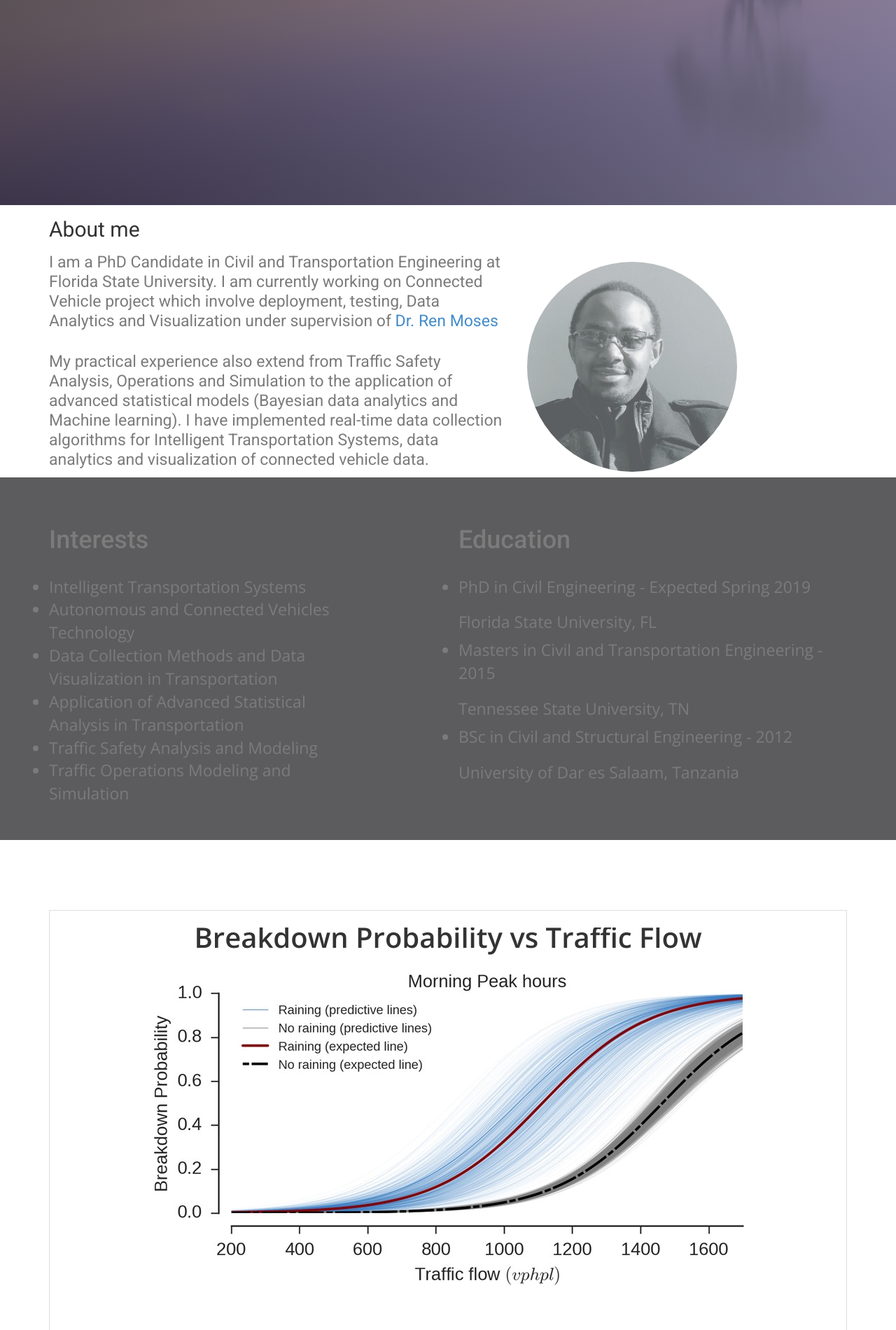
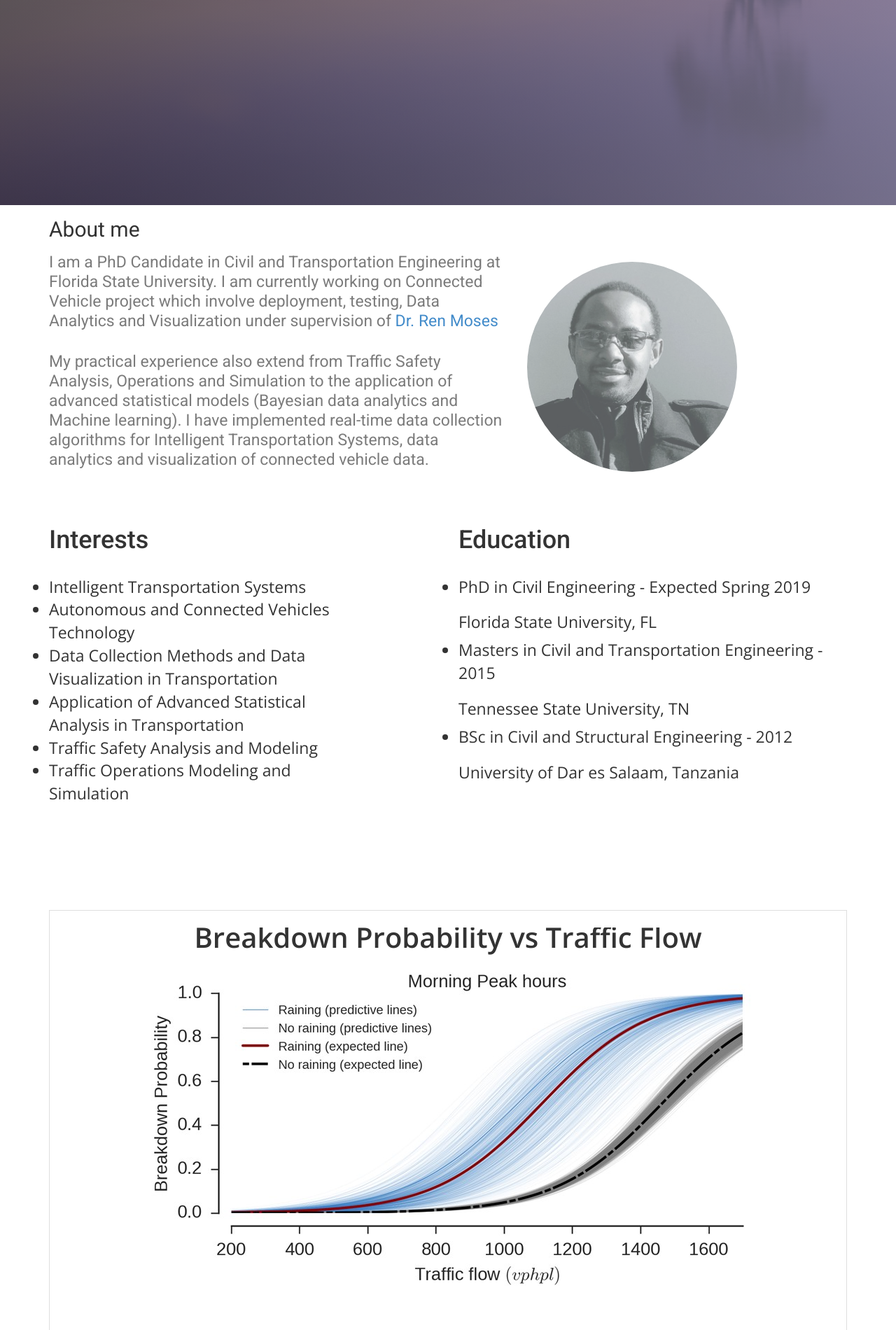
Before and after one commit to ekidando/Emma, a Jekyll site: the page built from index.html, in a window 1280 px wide. Shown: the part 556-2456 px from the top of the page at 70% size. Built offline with Jekyll 4.4.1, drawn with Linux system fonts in a browser that asks for light colours; nearby versions of some CDN libraries; some web fonts are replaced.

Commit message:
Update index.html

```diff
--- a/index.html
+++ b/index.html
@@ -49,7 +49,7 @@ published: true
 </section>
 
 <!-- Research Interest and Education -->
-<section id="introo" class="selectedColorr selectedColortx">
+<section id="introo" class="selectedColorw selectedColortxx">
   <div class="container">
     <div class="row">
       <div class="col-md-5 col-sm-12">
```
